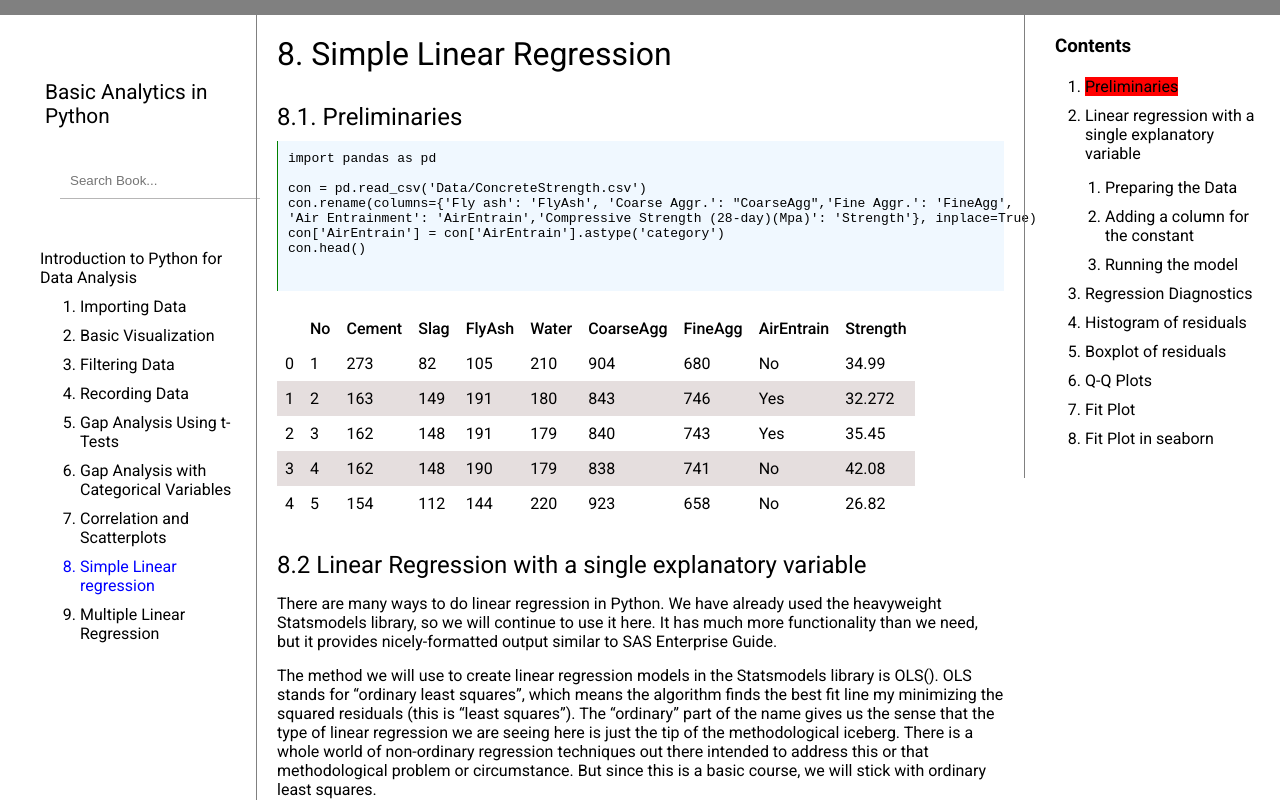
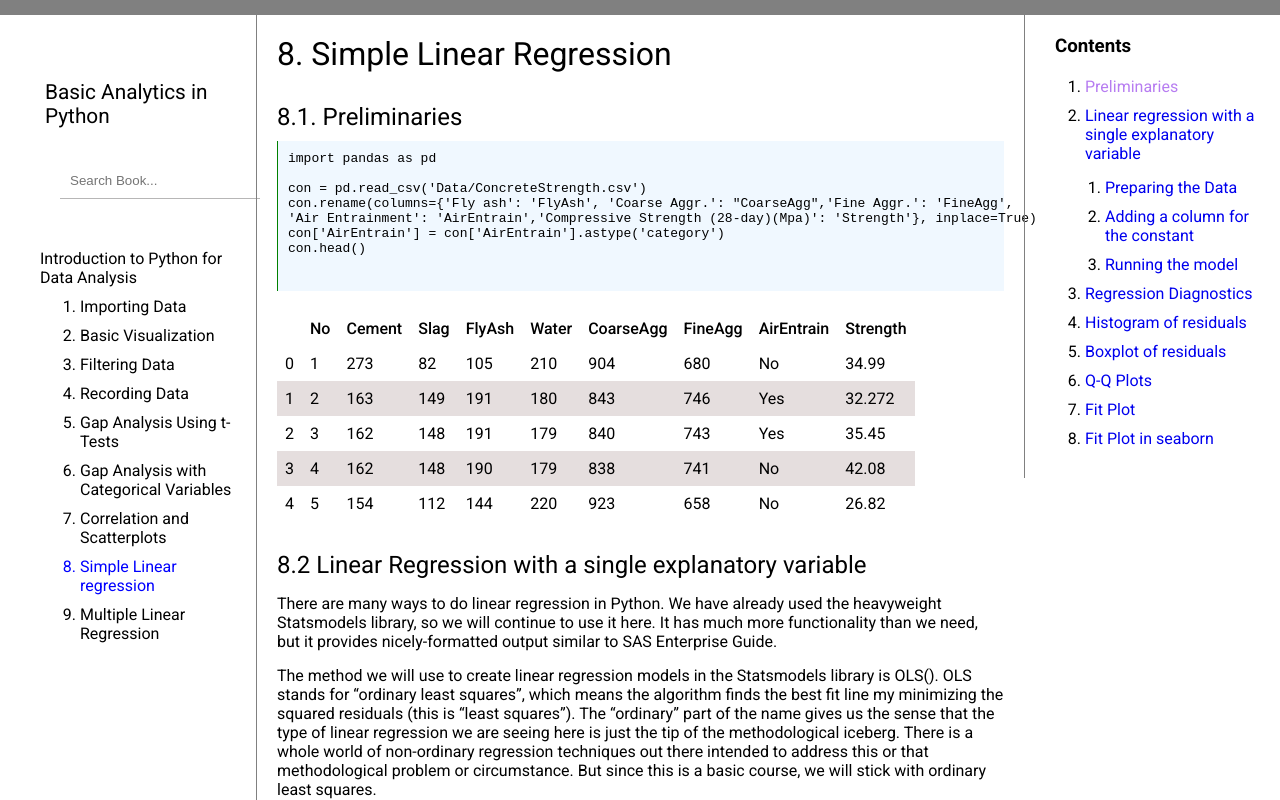
Before and after one commit to Chand-007/regression-article, a React (Create React App) app: page / in a window 1280 px wide. Shown: the top 800 px of the page. Built offline with nearby package versions, Linux system fonts and the light colour scheme; a web font is replaced by a local one.

Commit message:
Applied final styles

```diff
--- a/src/App.css
+++ b/src/App.css
@@ -8,6 +8,5 @@
 }
 
 body{
-  background-color: white;
   font-family: "Roboto",sans-serif;
 }
--- a/src/StyleSheets/RightSideNavigation.css
+++ b/src/StyleSheets/RightSideNavigation.css
@@ -19,7 +19,6 @@ ol{
 
 .contents-container li a{
     text-decoration: none;
-    color:black;
 }
 
 
@@ -28,6 +27,5 @@ ol{
 }
 
 .bg-highlight{
-    color:white;
-    background-color: red;
+    color:rgb(183, 125, 241);
 }
```
